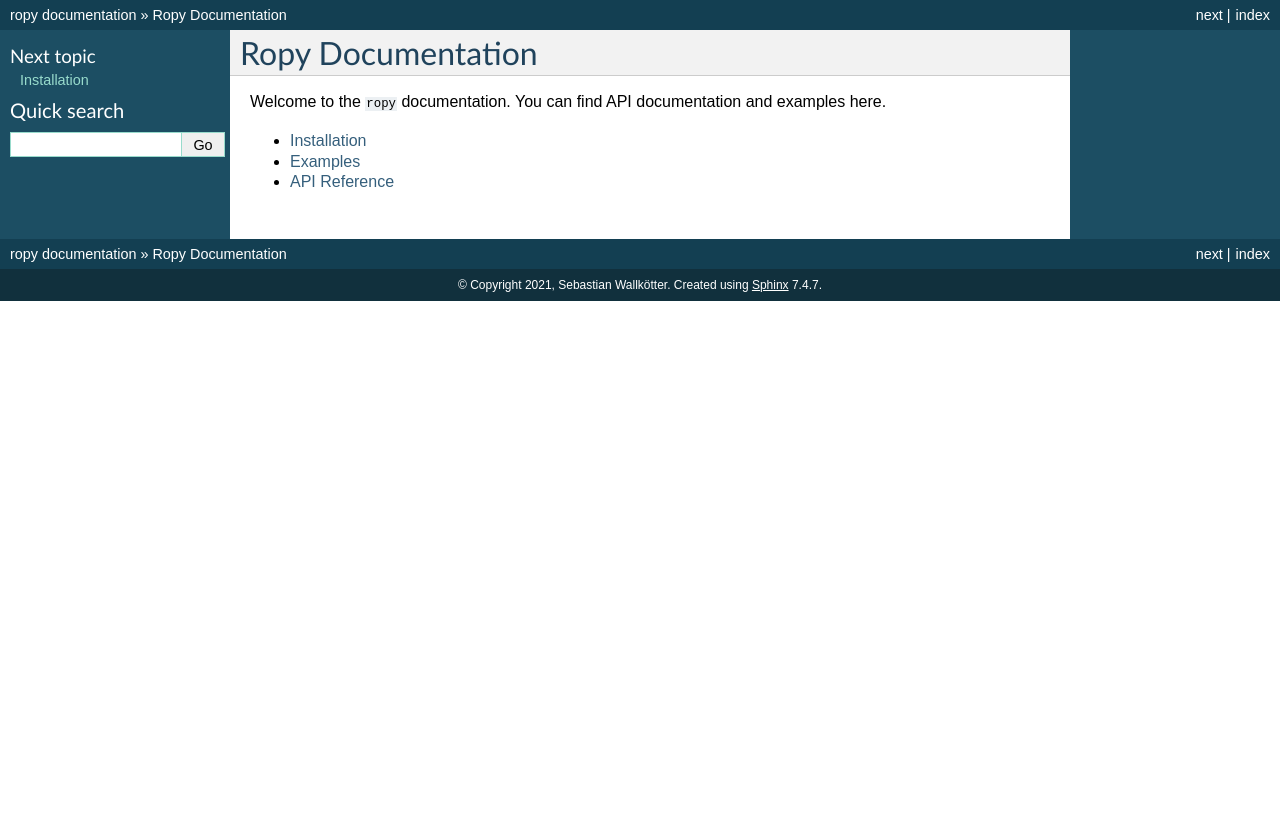
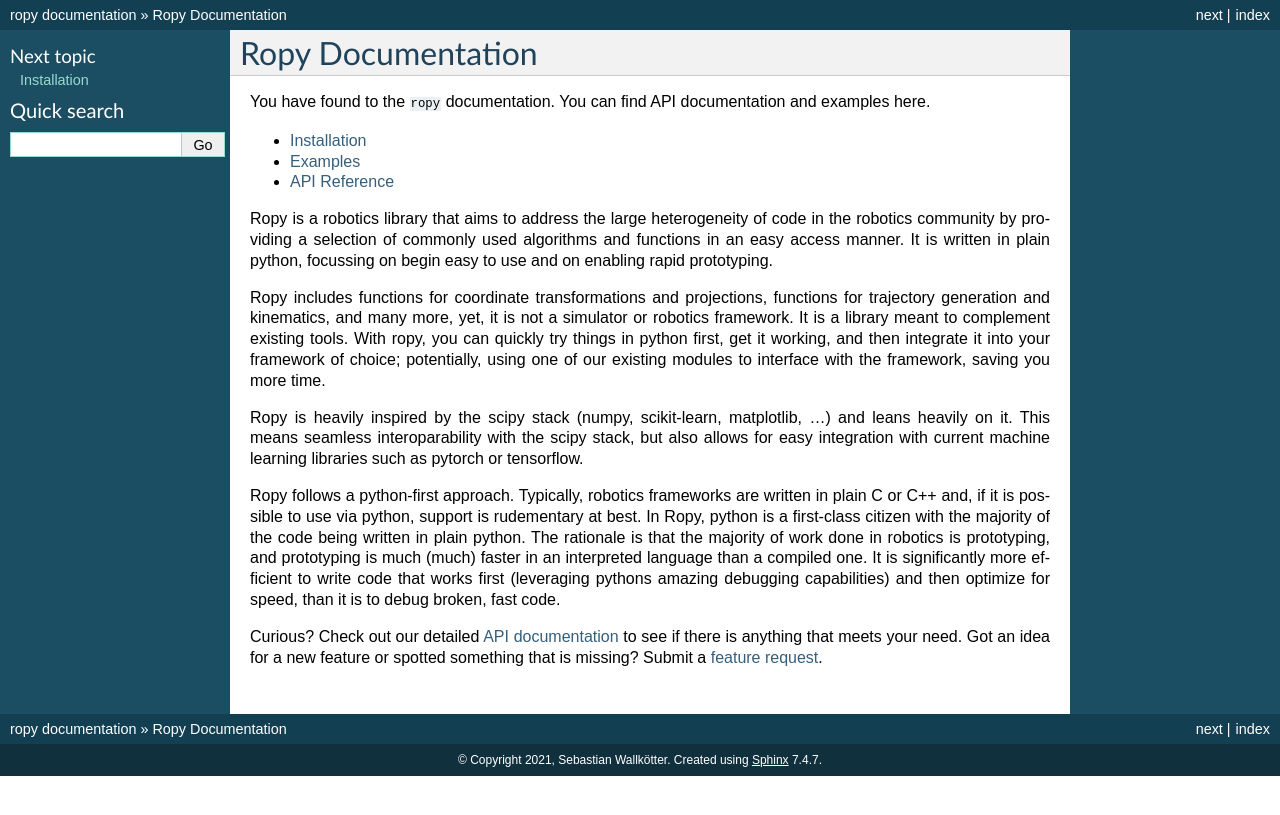
Before and after one commit to FirefoxMetzger/scikit-bot, a Sphinx documentation site: the page built from doc/source/index.rst, in a window 1280 px wide. Shown: the top 815 px of the page. Built offline with Sphinx 7.4.7, drawn with Linux system fonts in a browser that asks for light colours.

Commit message:
update docs

```diff
--- a/doc/source/api_reference.rst
+++ b/doc/source/api_reference.rst
@@ -1,3 +1,4 @@
+.. _api-reference:
 API Reference
 =============
 
--- a/doc/source/index.rst
+++ b/doc/source/index.rst
@@ -1,7 +1,8 @@
 Ropy Documentation
 ===================
 
-Welcome to the ``ropy`` documentation. You can find API documentation and examples here.
+You have found to the ``ropy`` documentation. You can find API documentation and
+examples here.
 
 .. toctree::
    :maxdepth: 1
@@ -9,3 +10,35 @@
    install
    examples
    api_reference
+
+Ropy is a robotics library that aims to address the large heterogeneity of code
+in the robotics community by providing a selection of commonly used algorithms
+and functions in an easy access manner. It is written in plain python, focussing
+on begin easy to use and on enabling rapid prototyping.
+
+Ropy includes functions for coordinate transformations and projections,
+functions for trajectory generation and kinematics, and many more, yet, it is not a
+simulator or robotics framework. It is a library meant to complement existing
+tools. With ropy, you can quickly try things in python first, get it working,
+and then integrate it into your framework of choice; potentially, using one of
+our existing modules to interface with the framework, saving you more time.
+
+Ropy is heavily inspired by the scipy stack (numpy, scikit-learn, matplotlib,
+...) and leans heavily on it. This means seamless interoparability with the
+scipy stack, but also allows for easy integration with current machine learning
+libraries such as pytorch or tensorflow.
+
+Ropy follows a python-first approach. Typically, robotics frameworks are written
+in plain C or C++ and, if it is possible to use via python, support is
+rudementary at best. In Ropy, python is a first-class citizen with the majority
+of the code being written in plain python. The rationale is that the majority of
+work done in robotics is prototyping, and prototyping is much (much) faster in
+an interpreted language than a compiled one. It is significantly more efficient
+to write code that works first (leveraging pythons amazing debugging
+capabilities) and then optimize for speed, than it is to debug broken, fast code.
+
+Curious? Check out our detailed :ref:`API documentation<api-reference>` to see if there is anything
+that meets your need. Got an idea for a new feature or spotted something that is missing? Submit a
+`feature request`_.
+
+.. _`feature request`: https://github.com/FirefoxMetzger/ropy/issues
```
